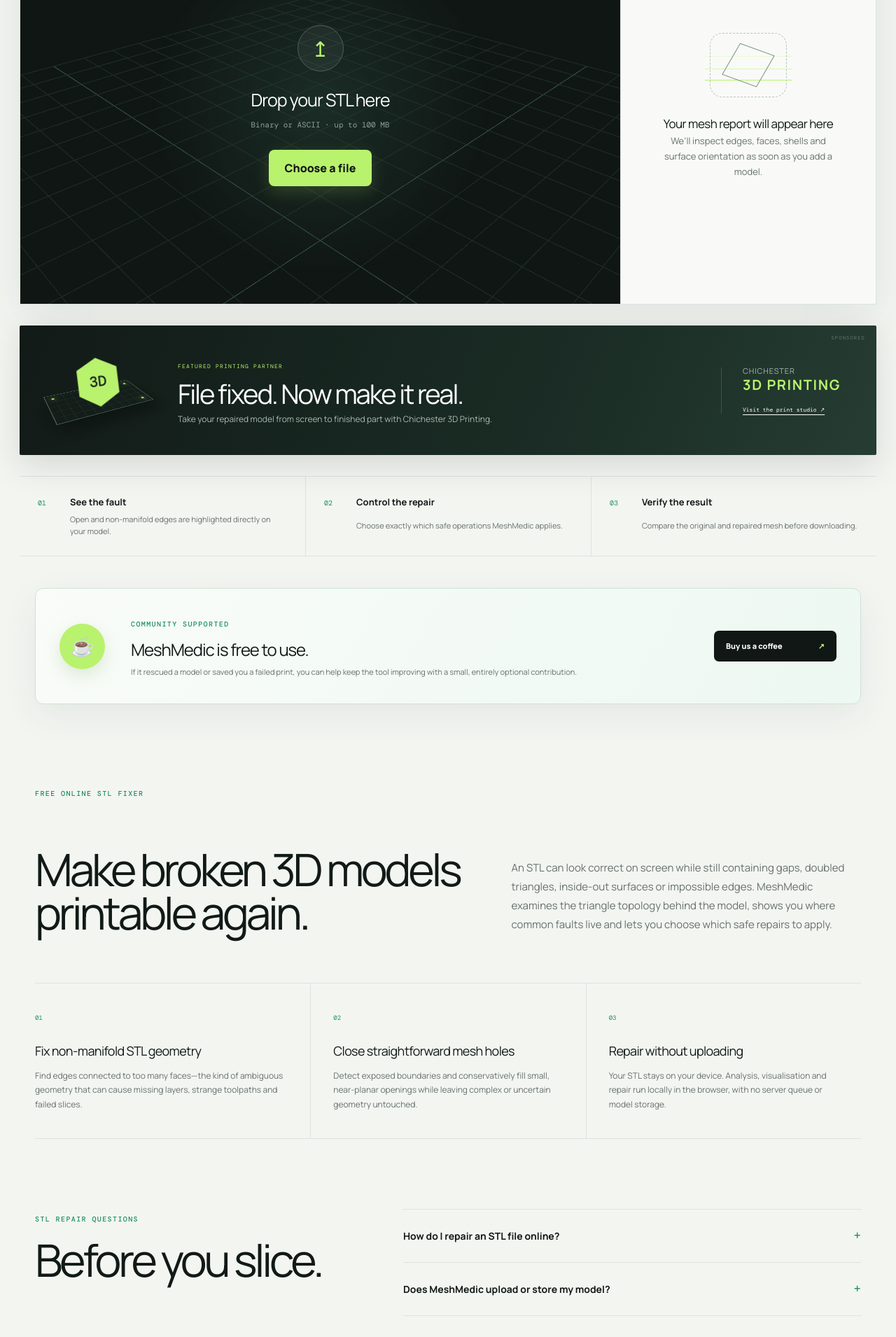
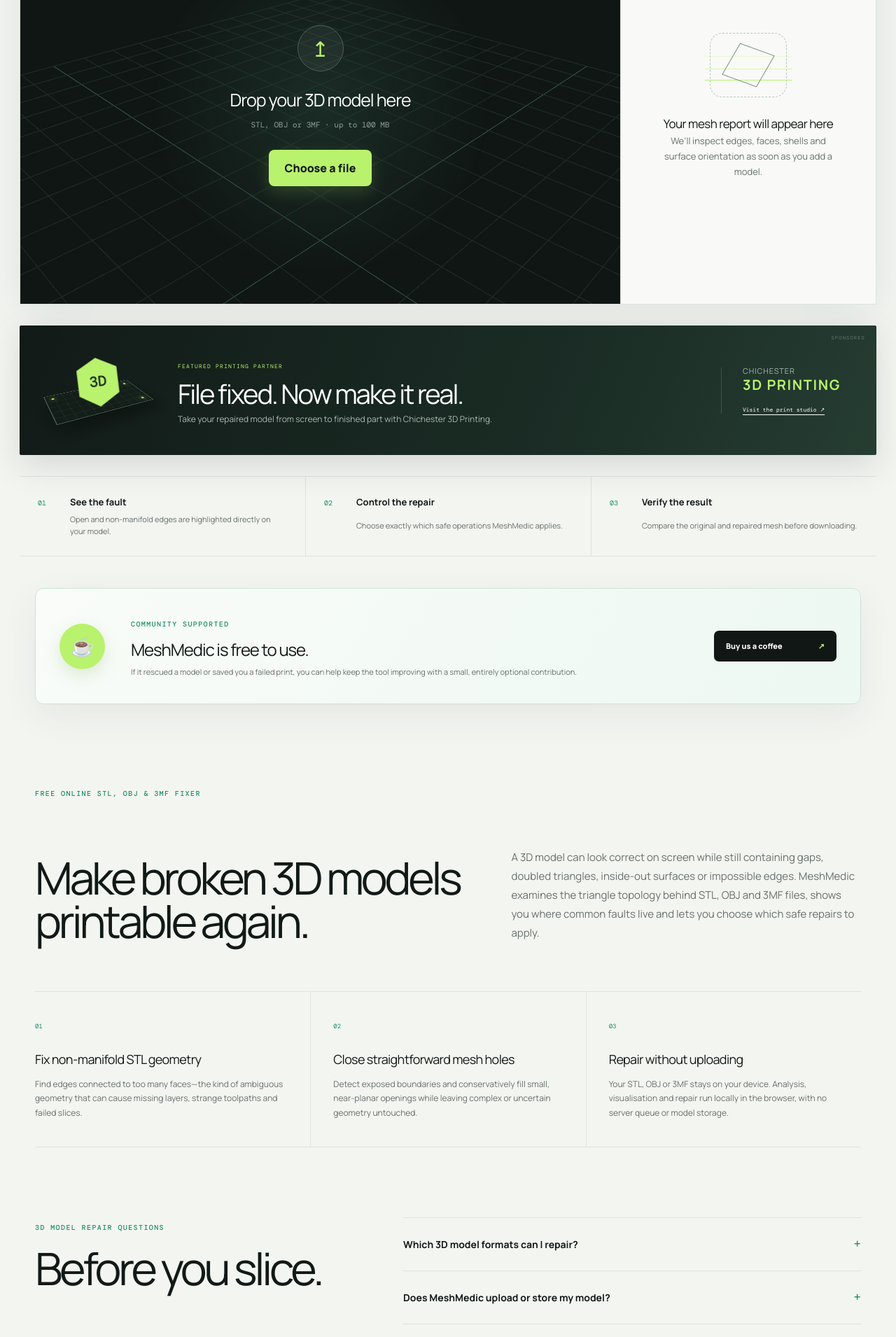
Before and after one commit to GrahamMorbyDev/meshmedic, a Next.js app: page / in a window 1280 px wide. Shown: the part 740-2650 px from the top of the page at 70% size. Built offline with nearby package versions, Linux system fonts and the light colour scheme.

Commit message:
Add OBJ and 3MF import support

```diff
--- a/app/layout.tsx
+++ b/app/layout.tsx
@@ -9,10 +9,10 @@
 export const metadata: Metadata = {
   metadataBase: new URL("https://mesh-medic.com"),
   title: {
-    default: "Free Online STL Repair Tool | MeshMedic",
+    default: "Free Online STL, OBJ & 3MF Repair Tool | MeshMedic",
     template: "%s | MeshMedic",
   },
-  description: "Find and highlight STL mesh faults, understand what’s wrong, choose safe repairs and compare the result before downloading. Free and private in your browser.",
+  description: "Find and repair mesh faults in STL, OBJ and 3MF files, compare the result and download a repaired STL. Free and private in your browser.",
   keywords: [
     "STL repair",
     "repair STL online",
@@ -22,6 +22,10 @@
     "mesh repair",
     "watertight STL",
     "STL error checker",
+    "OBJ repair",
+    "3MF repair",
+    "repair OBJ online",
+    "repair 3MF online",
   ],
   alternates: { canonical: "/" },
   robots: {
@@ -39,14 +43,14 @@
     type: "website",
     url: "https://mesh-medic.com",
     siteName: "MeshMedic",
-    title: "Free Online STL Repair Tool | MeshMedic",
-    description: "See what’s broken, choose safe STL repairs and compare the result before downloading. Free, transparent and private in your browser.",
+    title: "Free Online STL, OBJ & 3MF Repair Tool | MeshMedic",
+    description: "See what’s broken in STL, OBJ and 3MF files, choose safe repairs and compare the result. Free, transparent and private in your browser.",
     locale: "en_GB",
   },
   twitter: {
     card: "summary",
-    title: "Free Online STL Repair Tool | MeshMedic",
-    description: "See what’s broken, choose safe STL repairs and verify the result privately in your browser.",
+    title: "Free Online STL, OBJ & 3MF Repair Tool | MeshMedic",
+    description: "Repair STL, OBJ and 3MF mesh faults and verify the result privately in your browser.",
   },
   category: "technology",
   icons: {
@@ -72,7 +76,7 @@
         applicationCategory: "UtilitiesApplication",
         operatingSystem: "Any modern web browser",
         browserRequirements: "Requires JavaScript and WebGL",
-        description: "A transparent browser-based STL repair tool that highlights mesh faults, explains them, gives users control over repairs and supports before-and-after verification.",
+        description: "A private browser-based STL, OBJ and 3MF repair tool that highlights mesh faults, explains them, gives users control over repairs and supports before-and-after verification.",
         offers: { "@type": "Offer", price: "0", priceCurrency: "GBP" },
         featureList: [
           "Open-edge detection",
@@ -81,6 +85,7 @@
           "Coincident vertex welding",
           "Surface normal recalculation",
           "Conservative planar hole filling",
+          "OBJ and 3MF import",
           "Binary STL export",
         ],
         creator: {
@@ -95,18 +100,18 @@
         mainEntity: [
           {
             "@type": "Question",
-            name: "How do I repair an STL file online?",
+            name: "Which 3D model formats can MeshMedic repair?",
             acceptedAnswer: {
               "@type": "Answer",
-              text: "Drop an STL into MeshMedic, review the mesh diagnostics, select the repair operations you want, compare the original and repaired models, then download the repaired STL.",
+              text: "Drop an STL, OBJ or 3MF into MeshMedic, review the mesh diagnostics, select the repair operations you want, compare the original and repaired models, then download the repaired STL.",
             },
           },
           {
             "@type": "Question",
-            name: "Does MeshMedic upload or store my STL file?",
+            name: "Does MeshMedic upload or store my 3D model?",
             acceptedAnswer: {
               "@type": "Answer",
-              text: "No. MeshMedic processes the STL locally in your browser, so the model is not uploaded to a MeshMedic server.",
+              text: "No. MeshMedic processes STL, OBJ and 3MF files locally in your browser, so the model is not uploaded to a MeshMedic server.",
             },
           },
           {
--- a/app/manifest.ts
+++ b/app/manifest.ts
@@ -2,9 +2,9 @@
 
 export default function manifest(): MetadataRoute.Manifest {
   return {
-    name: "MeshMedic — STL Repair",
+    name: "MeshMedic — STL, OBJ & 3MF Repair",
     short_name: "MeshMedic",
-    description: "Inspect and repair common STL mesh problems privately in your browser.",
+    description: "Inspect and repair common STL, OBJ and 3MF mesh problems privately in your browser.",
     start_url: "/",
     display: "standalone",
     background_color: "#f3f5f1",
--- a/app/repair-studio.tsx
+++ b/app/repair-studio.tsx
@@ -4,8 +4,10 @@
 import * as THREE from "three";
 import { OrbitControls } from "three/examples/jsm/controls/OrbitControls.js";
 import { STLExporter } from "three/examples/jsm/exporters/STLExporter.js";
+import { ThreeMFLoader } from "three/examples/jsm/loaders/3MFLoader.js";
+import { OBJLoader } from "three/examples/jsm/loaders/OBJLoader.js";
 import { STLLoader } from "three/examples/jsm/loaders/STLLoader.js";
-import { mergeVertices } from "three/examples/jsm/utils/BufferGeometryUtils.js";
+import { mergeGeometries, mergeVertices } from "three/examples/jsm/utils/BufferGeometryUtils.js";
 
 type MeshStats = {
   triangles: number;
@@ -51,6 +53,53 @@
 };
 
 const fmt = new Intl.NumberFormat("en-GB");
+const SUPPORTED_EXTENSIONS = [".stl", ".obj", ".3mf"] as const;
+
+function fileExtension(name: string) {
+  return SUPPORTED_EXTENSIONS.find((extension) => name.toLowerCase().endsWith(extension));
+}
+
+function positionOnlyGeometry(source: THREE.BufferGeometry, transform?: THREE.Matrix4) {
+  const transformed = source.clone();
+  if (transform) transformed.applyMatrix4(transform);
+  const triangles = transformed.index ? transformed.toNonIndexed() : transformed;
+  const position = triangles.getAttribute("position");
+  if (!position) {
+    transformed.dispose();
+    if (triangles !== transformed) triangles.dispose();
+    return null;
+  }
+
+  const result = new THREE.BufferGeometry();
+  result.setAttribute("position", position.clone());
+  transformed.dispose();
+  if (triangles !== transformed) triangles.dispose();
+  return result;
+}
+
+function geometryFromObject(root: THREE.Object3D) {
+  const parts: THREE.BufferGeometry[] = [];
+  root.updateMatrixWorld(true);
+  root.traverse((child) => {
+    if (!(child instanceof THREE.Mesh) || !child.visible) return;
+    const geometry = positionOnlyGeometry(child.geometry, child.matrixWorld);
+    if (geometry) parts.push(geometry);
+  });
+
+  if (!parts.length) throw new Error("No triangle meshes found");
+  const combined = parts.length === 1 ? parts[0].clone() : mergeGeometries(parts, false);
+  parts.forEach((part) => part.dispose());
+  if (!combined) throw new Error("Mesh components could not be combined");
+  return combined;
+}
+
+function parseModelFile(buffer: ArrayBuffer, extension: (typeof SUPPORTED_EXTENSIONS)[number]) {
+  if (extension === ".stl") return new STLLoader().parse(buffer);
+  if (extension === ".obj") {
+    return geometryFromObject(new OBJLoader().parse(new TextDecoder().decode(buffer)));
+  }
+  return geometryFromObject(new ThreeMFLoader().parse(buffer));
+}
 
 function vertexKey(position: THREE.BufferAttribute | THREE.InterleavedBufferAttribute, i: number) {
   return `${position.getX(i).toFixed(5)},${position.getY(i).toFixed(5)},${position.getZ(i).toFixed(5)}`;
@@ -449,12 +498,13 @@
     recalculateNormals: true,
     fillPlanarHoles: true,
   });
-  const [status, setStatus] = useState("Waiting for an STL");
+  const [status, setStatus] = useState("Waiting for a 3D model");
 
   const loadFile = useCallback(async (file?: File) => {
     if (!file) return;
-    if (!file.name.toLowerCase().endsWith(".stl")) {
-      setStatus("Please choose an STL file");
+    const extension = fileExtension(file.name);
+    if (!extension) {
+      setStatus("Please choose an STL, OBJ or 3MF file");
       return;
     }
     setProcessing(true);
@@ -462,8 +512,9 @@
     await new Promise((resolve) => setTimeout(resolve, 120));
     try {
       const buffer = await file.arrayBuffer();
-      const geometry = new STLLoader().parse(buffer);
+      const geometry = parseModelFile(buffer, extension);
       const indexed = mergeVertices(geometry, 1e-5);
+      geometry.dispose();
       indexed.computeVertexNormals();
       const stats = analyseGeometry(indexed);
       setModel({
@@ -479,7 +530,7 @@
       setActiveIssue(null);
       setStatus(stats.nakedEdges || stats.nonManifoldEdges ? "Issues found — safe repair is ready" : "Mesh looks healthy");
     } catch {
-      setStatus("That STL could not be read");
+      setStatus(`That ${extension.slice(1).toUpperCase()} file could not be read`);
     } finally {
       setProcessing(false);
     }
@@ -537,7 +588,7 @@
     const url = URL.createObjectURL(blob);
     const anchor = document.createElement("a");
     anchor.href = url;
-    anchor.download = model.name.replace(/\.stl$/i, "") + "-repaired.stl";
+    anchor.download = model.name.replace(/\.(stl|obj|3mf)$/i, "") + "-repaired.stl";
     anchor.click();
     URL.revokeObjectURL(url);
   };
@@ -567,9 +618,9 @@
       </header>
 
       <section className="hero">
-        <div className="eyebrow">Transparent STL diagnostics and repair</div>
+        <div className="eyebrow">Private STL, OBJ &amp; 3MF diagnostics and repair</div>
         <h1>See what’s broken.<br /><em>Repair it with confidence.</em></h1>
-        <p>MeshMedic highlights STL faults, explains what they mean and lets you choose exactly what to repair. Compare the result before downloading—privately in your browser.</p>
+        <p>MeshMedic highlights mesh faults in STL, OBJ and 3MF files, explains what they mean and lets you choose exactly what to repair. Compare the result before downloading—privately in your browser.</p>
       </section>
 
       <section className="workspace">
@@ -596,10 +647,10 @@
             {!model && (
               <div className="drop-content">
                 <div className="upload-glyph">↥</div>
-                <h2>Drop your STL here</h2>
-                <p>Binary or ASCII · up to 100 MB</p>
+                <h2>Drop your 3D model here</h2>
+                <p>STL, OBJ or 3MF · up to 100 MB</p>
                 <button className="primary-button" onClick={() => inputRef.current?.click()}>Choose a file</button>
-                <input ref={inputRef} type="file" accept=".stl,model/stl" onChange={onInput} hidden />
+                <input ref={inputRef} type="file" accept=".stl,.obj,.3mf,model/stl,model/obj,model/3mf" onChange={onInput} hidden />
               </div>
             )}
             {processing && <div className="processing"><span className="spinner" /> {status}</div>}
@@ -761,9 +812,9 @@
 
       <section className="seo-content">
         <div className="seo-intro">
-          <span className="eyebrow">Free online STL fixer</span>
+          <span className="eyebrow">Free online STL, OBJ &amp; 3MF fixer</span>
           <h2>Make broken 3D models printable again.</h2>
-          <p>An STL can look correct on screen while still containing gaps, doubled triangles, inside-out surfaces or impossible edges. MeshMedic examines the triangle topology behind the model, shows you where common faults live and lets you choose which safe repairs to apply.</p>
+          <p>A 3D model can look correct on screen while still containing gaps, doubled triangles, inside-out surfaces or impossible edges. MeshMedic examines the triangle topology behind STL, OBJ and 3MF files, shows you where common faults live and lets you choose which safe repairs to apply.</p>
         </div>
         <div className="seo-features">
           <article>
@@ -779,18 +830,18 @@
           <article>
             <span>03</span>
             <h3>Repair without uploading</h3>
-            <p>Your STL stays on your device. Analysis, visualisation and repair run locally in the browser, with no server queue or model storage.</p>
+            <p>Your STL, OBJ or 3MF stays on your device. Analysis, visualisation and repair run locally in the browser, with no server queue or model storage.</p>
           </article>
         </div>
         <div className="faq-block" id="faq">
           <div>
-            <span className="eyebrow">STL repair questions</span>
+            <span className="eyebrow">3D model repair questions</span>
             <h2>Before you slice.</h2>
           </div>
           <div className="faq-list">
             <details>
-              <summary>How do I repair an STL file online?<span>+</span></summary>
-              <p>Drop the STL into MeshMedic, inspect the highlighted issues, select your repair operations and compare the original with the repaired model before downloading.</p>
+              <summary>Which 3D model formats can I repair?<span>+</span></summary>
+              <p>Drop an STL, OBJ or 3MF into MeshMedic, inspect the highlighted issues, select your repair operations and compare the original with the repaired model before downloading a repaired STL.</p>
             </details>
             <details>
               <summary>Does MeshMedic upload or store my model?<span>+</span></summary>
```
Also changed, not shown: 1 other file (tests, documents, lock files or other folders).
